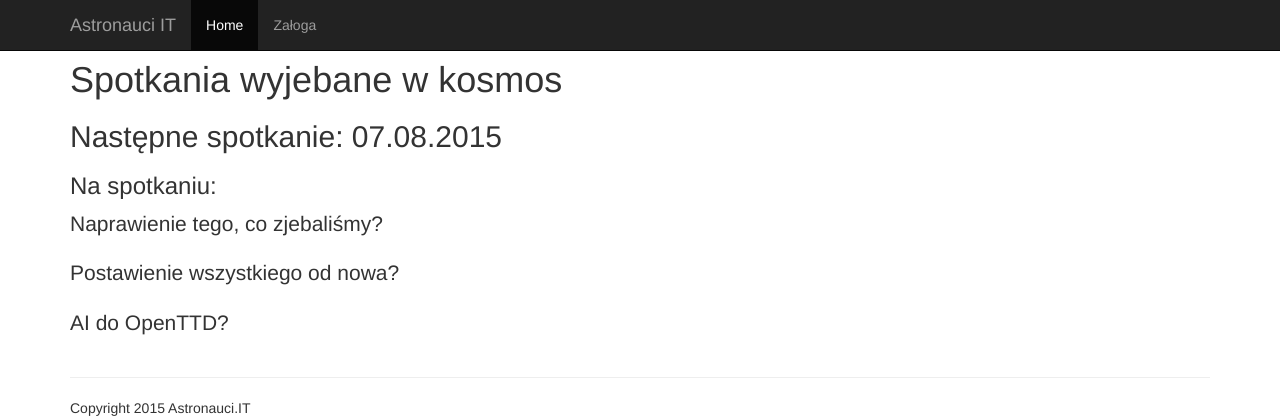
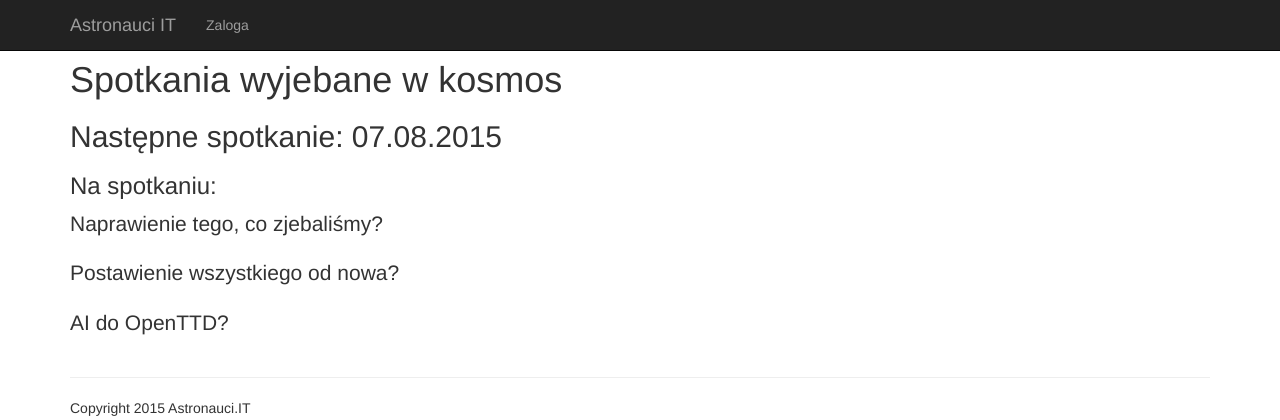
Before and after one commit to Astronauci/website, a Flask app: page / in a window 1280 px wide. Shown: the top 420 px of the page. Run offline with Flask 2, Linux system fonts and the light colour scheme; some libraries are stand-ins or nearby versions.

Commit message:
Autogenerate navigation

```diff
--- a/app.py
+++ b/app.py
@@ -8,13 +8,17 @@ team = {
     'Marcin Bauer':'Lubie placki'
 }
 
+navigation = {
+    'Zaloga': 'zaloga'
+}
+
 @app.route("/")
 def main_page():
-    return render_template('main.html')
+    return render_template('main.html', navigation=navigation)
 
 @app.route("/zaloga")
 def team_page():
-    return render_template('zaloga.html', team=team)
+    return render_template('zaloga.html', team=team, navigation=navigation)
 
 if __name__ == "__main__":
     app.run(debug=True)
--- a/templates/base.html
+++ b/templates/base.html
@@ -30,12 +30,13 @@
               <span class="sr-only">Toggle navigation</span>
               <span class="icon-bar"></span>
             </button>
-            <a class="navbar-brand" href="#">Astronauci IT</a>
+            <a class="navbar-brand" href="/">Astronauci IT</a>
           </div>
           <div id="navbar" class="collapse navbar-collapse">
             <ul class="nav navbar-nav">
-              <li class="active"><a href="#">Home</a></li>
-              <li><a href="zaloga">Załoga</a></li>
+              {% for name, url in navigation.items() %}
+              <li><a href="{{ url }}">{{ name }}</a></li>
+              {% endfor %}
             </ul>
           </div><!--/.nav-collapse -->
         </div>
```
